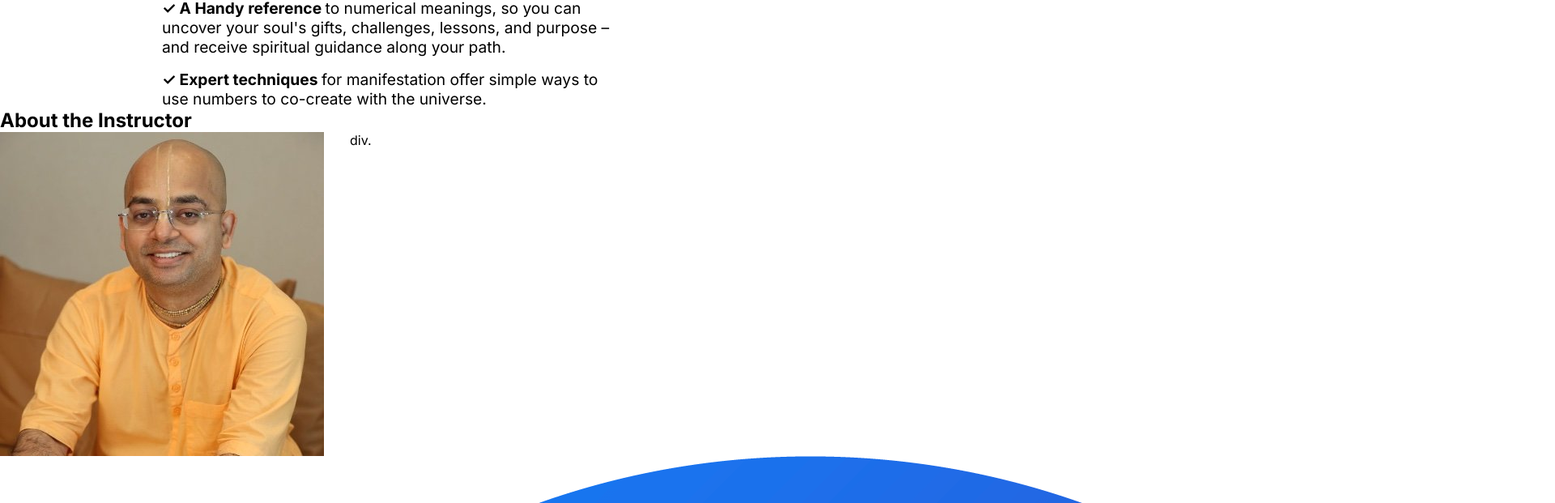
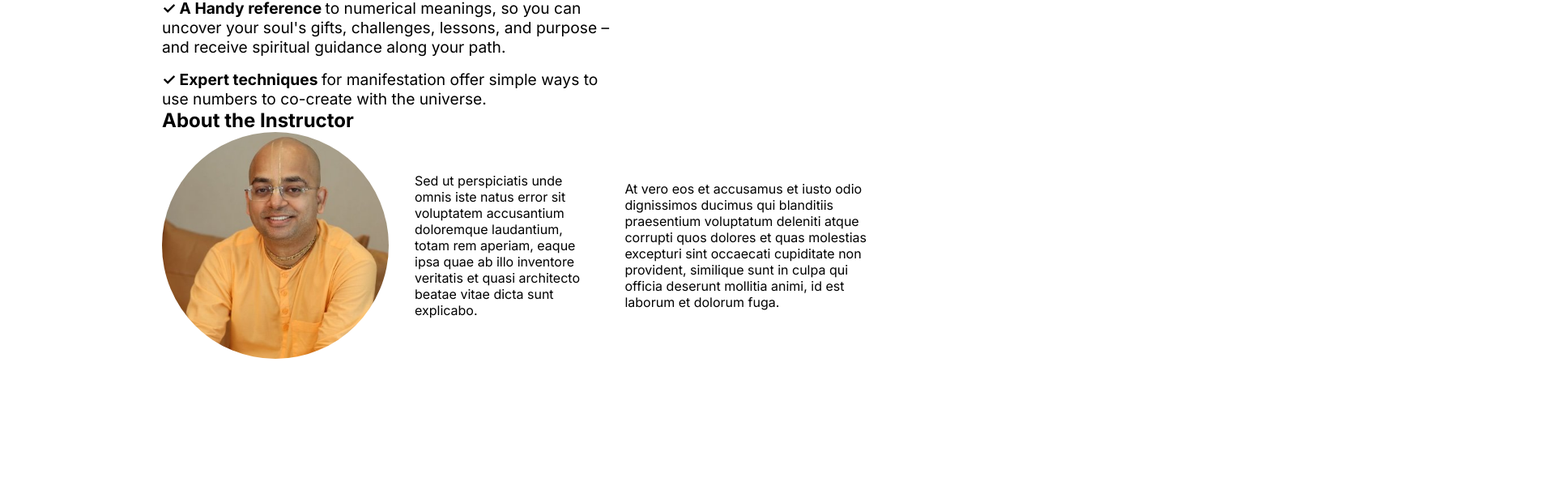
Before and after one commit to abhishekdasz/CourseWebsite, a Next.js app: page / in a window 1280 px wide. Shown: the part 1435-2056 px from the top of the page at 81% size, 1920 px wide, since content can reach past the window. After the commit the page ends 1878 px from the top, so only its background shows below. Built offline with nearby package versions, Linux system fonts and the light colour scheme.

Commit message:
instructor-page-css

```diff
--- a/src/app/global.scss
+++ b/src/app/global.scss
@@ -41,7 +41,7 @@
     .course-details
     {
         display: flex;
-        justify-content: space-around;
+        justify-content: space-between;
 
         .courseAndabout
         {
@@ -119,9 +119,17 @@
 
 .about-instructor
 {
+    padding: 0 200px;
     .instructor-details
     {
         display: flex;
         gap: 2rem;
+        align-items: center;
+
+        img
+        {
+            height: 280px;
+            border-radius: 50%;
+        }
     }
 }
--- a/src/app/page.js
+++ b/src/app/page.js
@@ -104,10 +104,11 @@ const Page = () => {
         <h2> About the Instructor </h2>
         <div className="instructor-details">
           <img src="/instructorProficpic.jpg" alt="instructor" />
-          div.
+          <p> Sed ut perspiciatis unde omnis iste natus error sit voluptatem accusantium doloremque laudantium, totam rem aperiam, eaque ipsa quae ab illo inventore veritatis et quasi architecto beatae vitae dicta sunt explicabo. </p>
+          <p> At vero eos et accusamus et iusto odio dignissimos ducimus qui blanditiis praesentium voluptatum deleniti atque corrupti quos dolores et quas molestias excepturi sint occaecati cupiditate non provident, similique sunt in culpa qui officia deserunt mollitia animi, id est laborum et dolorum fuga. </p>
         </div>
         <div className="instructor-socialMedia">
-          <img src="/facebook.png" alt="facebook" />
+          {/* <img src="/facebook.png" alt="facebook" /> */}
         </div>
       </div>
     </div>
```
